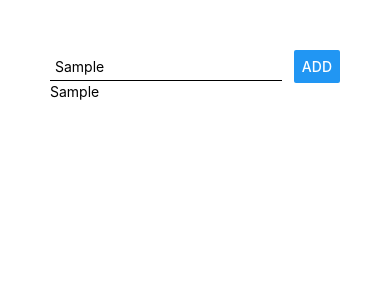
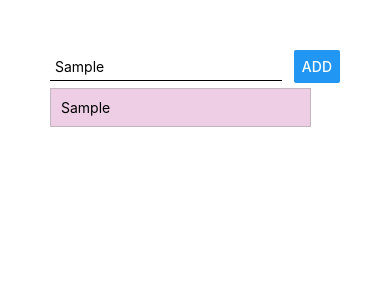
Before and after one commit to Yosolita1978/GratitudeList, a React Native app: screen / in a window 390 px wide. Both pictures are taken after typing "Sample" into the empty fields and a click on the button "ADD". Shown: the top 300 px of the page. Built offline with nearby package versions, Linux system fonts and the light colour scheme.

Commit message:
Separate components working

```diff
--- a/App.js
+++ b/App.js
@@ -1,34 +1,33 @@
 import { StatusBar } from 'expo-status-bar';
 import React, { useState } from 'react';
-import { StyleSheet, Text, View, TextInput, Button } from 'react-native';
+import { StyleSheet, Text, View, TextInput, Button, FlatList } from 'react-native';
+import GratitudeItem from './components/GratitudeItem';
+import GratitudeInput from './components/GratitudeInput';
 
 export default function App() {
-  const [enteredInput, setInput] = useState('');
+
   const [gratitudeList, setGratitudeItem] = useState([]);
 
-  const inputHandler = (enteredText) => {
-    setInput(enteredText);
-  };
 
-  const addInputHandler = () => {
-    //console.log(enteredInput);
-    setGratitudeItem(currentItem => [...gratitudeList, enteredInput]);
+
+  const addInputHandler = itemTittle => {
+    //console.log(itemTitle);
+    setGratitudeItem(currentItem => [...gratitudeList, { key: Math.random().toString(), value: itemTittle }]);
   };
 
   return (
     <View style={styles.screenLayout} >
-     <View style={styles.inputContainer}>
-       <TextInput
-       placeholder="Express gratitude for"
-       style={styles.textContainer}
-       onChangeText={inputHandler}
-       value={enteredInput}/>
-      <Button title="Add" onPress={addInputHandler}></Button>
+      <GratitudeInput onAddGratitude={addInputHandler}/>
+
+    <View>
+    <FlatList
+    keyExtractor={(item) => item.key }
+    data={gratitudeList}
+    renderItem={itemList => (<GratitudeItem  title={itemList.item.value}/>)}
+    />
     </View>
 
-     <View>
-      {gratitudeList.map((item, index) => <Text key={item}>{item}</Text>)}
-     </View>
+
     </View>
   );
 }
@@ -36,16 +35,6 @@ export default function App() {
 const styles = StyleSheet.create({
   screenLayout: {
     padding: 50
-  },
-  inputContainer:{
-    flexDirection: 'row',
-    justifyContent: "space-between",
-    alignItems: 'center'
-  },
-  textContainer:{
-    width: '80%',
-    borderBottomColor: 'black',
-    borderBottomWidth: 1,
-    padding: 5
   }
-});
+
+  });
--- /dev/null
+++ b/components/GratitudeInput.js
@@ -0,0 +1,37 @@
+import React, { useState }from 'react';
+import {View, TextInput, StyleSheet, Button} from 'react-native';
+
+const GratitudeInput = props => {
+
+    const [enteredInput, setInput] = useState('');
+
+    const inputHandler = (enteredText) => {
+        setInput(enteredText);
+      };
+
+    return (
+    <View style={styles.inputContainer}>
+        <TextInput
+        placeholder="Express gratitude for"
+        style={styles.textContainer}
+        onChangeText={inputHandler}
+        value={enteredInput}/>
+       <Button title="Add" onPress={props.onAddGratitude.bind(this, enteredInput)}></Button>
+     </View>);
+};
+
+const styles = StyleSheet.create({
+    inputContainer:{
+        flexDirection: 'row',
+        justifyContent: 'space-between',
+        alignItems: 'center',
+      },
+      textContainer:{
+        width: '80%',
+        borderBottomColor: 'black',
+        borderBottomWidth: 1,
+        padding: 5
+      }
+});
+
+export default GratitudeInput;
--- /dev/null
+++ b/components/GratitudeItem.js
@@ -0,0 +1,20 @@
+import React from 'react';
+import {View, Text, StyleSheet} from 'react-native';
+
+const GratitudeItem = props => {
+
+    return (<View style={styles.listItem}><Text >{props.title}</Text></View>);
+};
+
+const styles = StyleSheet.create({
+    listItem: {
+        width: '90%',
+        borderColor: '#C4B6C0',
+        borderWidth: 1,
+        backgroundColor: '#EECEE5',
+        padding: 10,
+        marginVertical:5
+      }
+});
+
+export default GratitudeItem;
```
